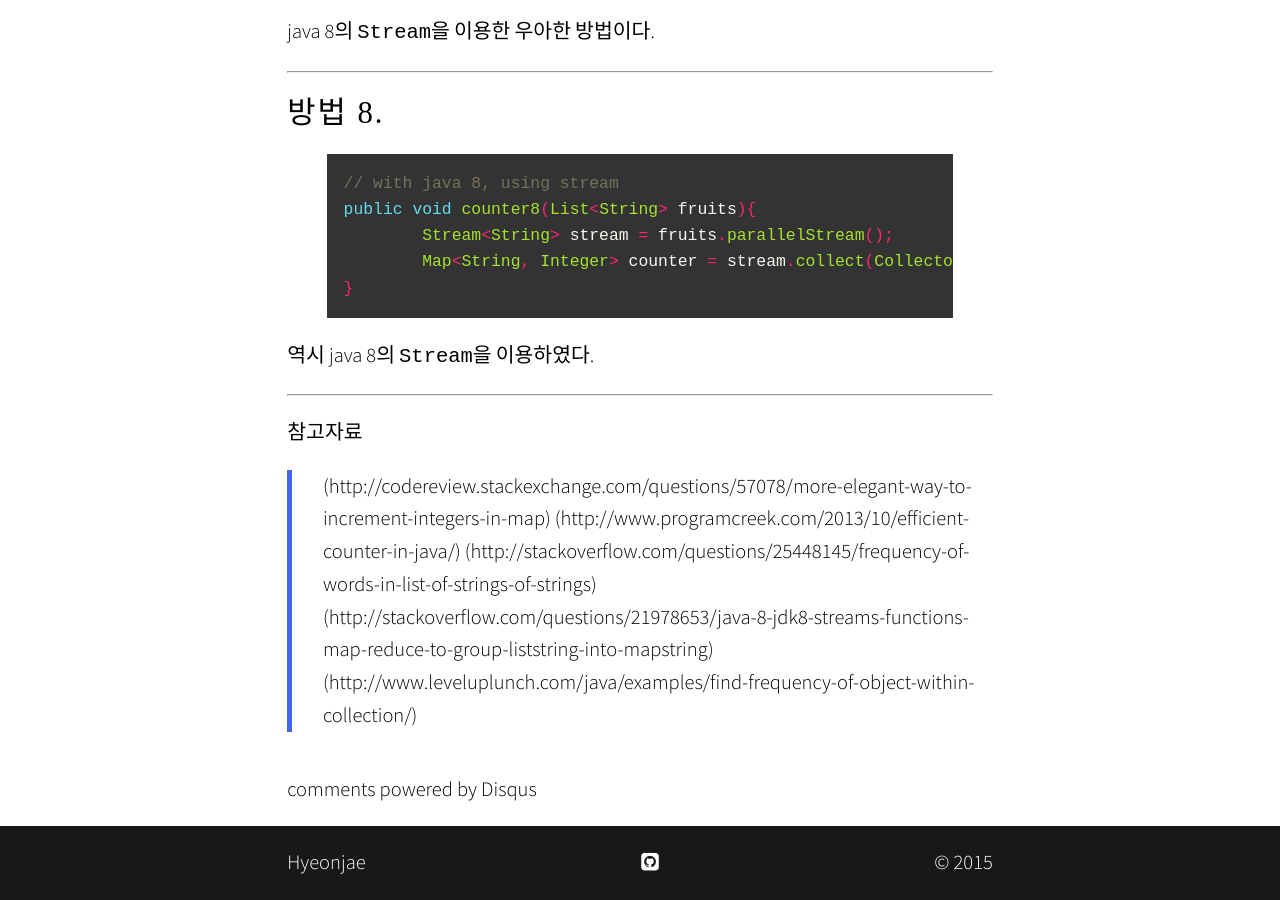
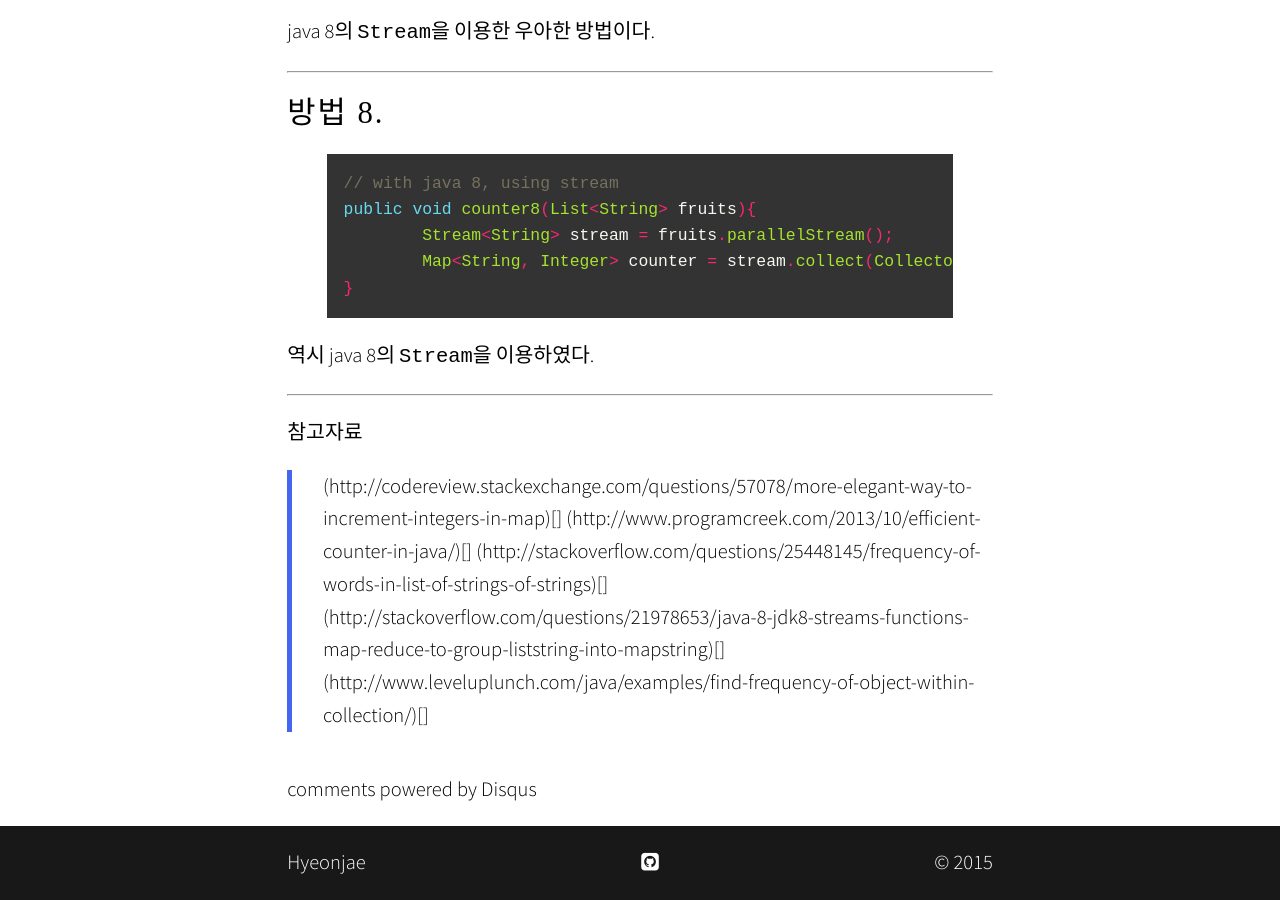
Before and after one commit to hyeonjae/hyeonjae.github.io.archive, a Jekyll site: the page built from _posts/2015-03-06-java-counter.md, in a window 1280 px wide and 900 px high, scrolled down 4075 px. Built offline with Jekyll 4.4.1, drawn with Linux system fonts in a browser that asks for light colours; nearby versions of some CDN libraries; some web fonts are replaced; comment, search, counter and statistics services are not loaded.

Commit message:
no message

```diff
--- a/_posts/2015-03-06-java-counter.md
+++ b/_posts/2015-03-06-java-counter.md
@@ -176,8 +176,8 @@ public void counter8(List<String> fruits){
 
 참고자료
 
-> (http://codereview.stackexchange.com/questions/57078/more-elegant-way-to-increment-integers-in-map)
-> (http://www.programcreek.com/2013/10/efficient-counter-in-java/)
-> (http://stackoverflow.com/questions/25448145/frequency-of-words-in-list-of-strings-of-strings)
-> (http://stackoverflow.com/questions/21978653/java-8-jdk8-streams-functions-map-reduce-to-group-liststring-into-mapstring)
-> (http://www.leveluplunch.com/java/examples/find-frequency-of-object-within-collection/)
+> (http://codereview.stackexchange.com/questions/57078/more-elegant-way-to-increment-integers-in-map)[]
+> (http://www.programcreek.com/2013/10/efficient-counter-in-java/)[]
+> (http://stackoverflow.com/questions/25448145/frequency-of-words-in-list-of-strings-of-strings)[]
+> (http://stackoverflow.com/questions/21978653/java-8-jdk8-streams-functions-map-reduce-to-group-liststring-into-mapstring)[]
+> (http://www.leveluplunch.com/java/examples/find-frequency-of-object-within-collection/)[]
```
